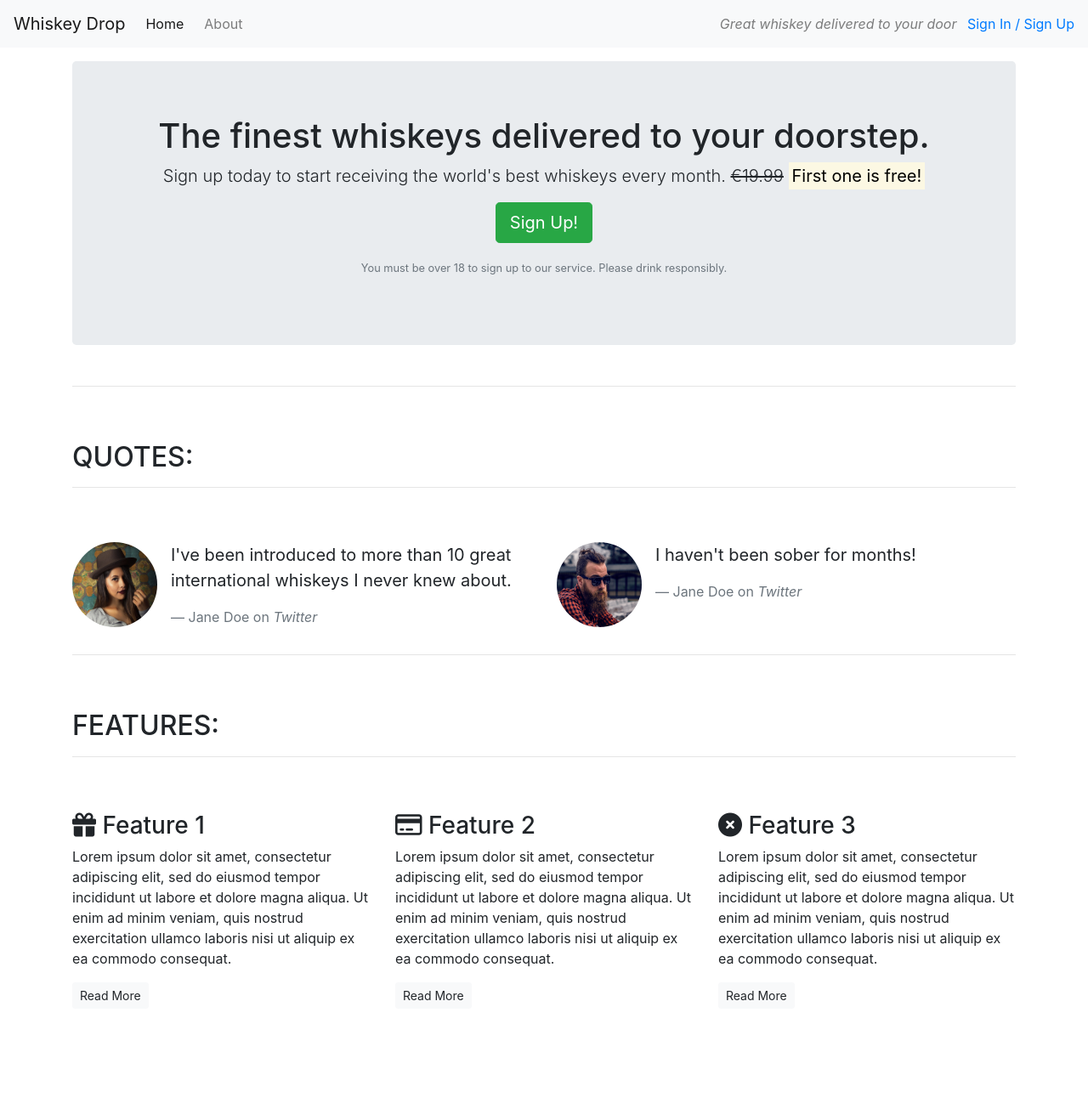
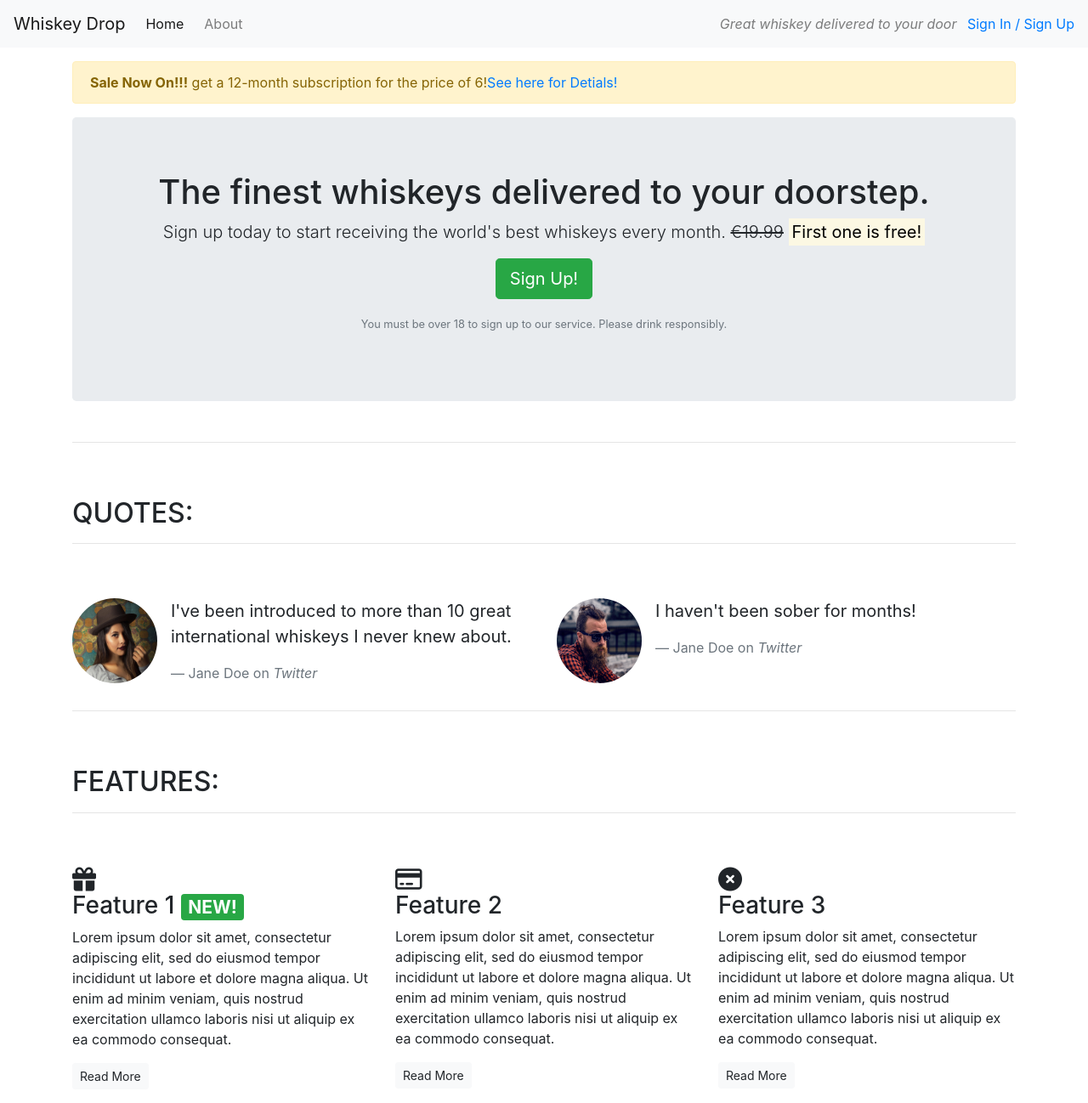
Before and after one commit to alperkan1/Whiskey-Page-, a plain HTML site: page index.html in a window 1280 px wide. Shown: the whole page at 85% size. Before the commit the page ends 1203 px from the top, so only its background shows below. Drawn offline with nearby package versions, Linux system fonts and the light colour scheme.

Commit message:
add new href

```diff
--- a/index.html
+++ b/index.html
@@ -27,6 +27,13 @@
         <!--</div>-->
     </nav>
     <article class="container mt-3">
+        <div class="row d-none d-sm-block">
+            <div class="col-12">
+                <div class="alert alert-warning">
+                    <strong>Sale Now On!!!</strong> get a 12-month subscription for the price of 6!<a href="">See here for Detials!</a>
+                </div>
+            </div>
+        </div>
         <!-- Callout -->
         <div class="row">
             <div class="col-12">
@@ -97,7 +104,7 @@
             <div class="row">
                 <div class="col-12 col-md-6 col-lg-4">
                     <div class="feature">
-                        <h3><i class="fas fa-gift"></i> Feature 1</h3>
+                        <h3><i class="fas fa-gift d-none d-sm-block"></i> Feature 1 <span class="badge badge-success"> NEW!</span></h3>
                         <p>Lorem ipsum dolor sit amet, consectetur adipiscing elit, sed do eiusmod tempor incididunt ut
                             labore et dolore magna aliqua. Ut enim ad minim veniam, quis nostrud exercitation ullamco
                             laboris nisi ut aliquip ex ea commodo consequat.</p>
@@ -106,7 +113,7 @@
                 </div>
                 <div class="col-12 col-md-6 col-lg-4">
                     <div class="feature">
-                        <h3><i class="far fa-credit-card"></i> Feature 2</h3>
+                        <h3><i class="far fa-credit-card d-none d-sm-block"></i> Feature 2</h3>
                         <p>Lorem ipsum dolor sit amet, consectetur adipiscing elit, sed do eiusmod tempor incididunt ut
                             labore et dolore magna aliqua. Ut enim ad minim veniam, quis nostrud exercitation ullamco
                             laboris nisi ut aliquip ex ea commodo consequat.</p>
@@ -115,7 +122,7 @@
                 </div>
                 <div class="col-12 d-md-none d-lg-block col-lg-4">
                     <div class="feature">
-                        <h3><i class="fas fa-times-circle"></i> Feature 3</h3>
+                        <h3><i class="fas fa-times-circle d-none d-sm-block"></i> Feature 3</h3>
                         <p>Lorem ipsum dolor sit amet, consectetur adipiscing elit, sed do eiusmod tempor incididunt ut
                             labore et dolore magna aliqua. Ut enim ad minim veniam, quis nostrud exercitation ullamco
                             laboris nisi ut aliquip ex ea commodo consequat.</p>
```
